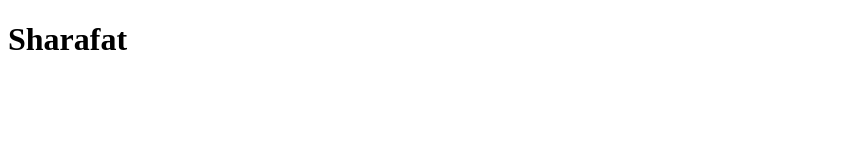
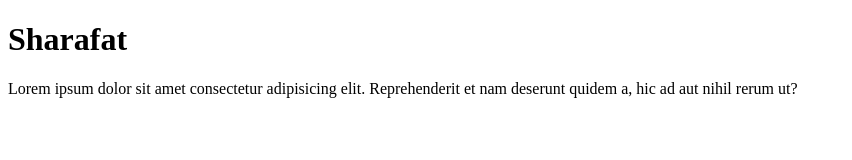
Before and after one commit to Sharafat-max/first-project, a plain HTML site: page index.html in a window 1280 px wide. Shown: the whole page, without its empty margins (0-852 px from the left). Drawn offline with Linux system fonts and the light colour scheme.

Commit message:
ptag-added

```diff
--- a/index.html
+++ b/index.html
@@ -7,5 +7,6 @@
 </head>
 <body>
     <h1>Sharafat</h1>
+    <p>Lorem ipsum dolor sit amet consectetur adipisicing elit. Reprehenderit et nam deserunt quidem a, hic ad aut nihil rerum ut?</p>
 </body>
 </html>
```
